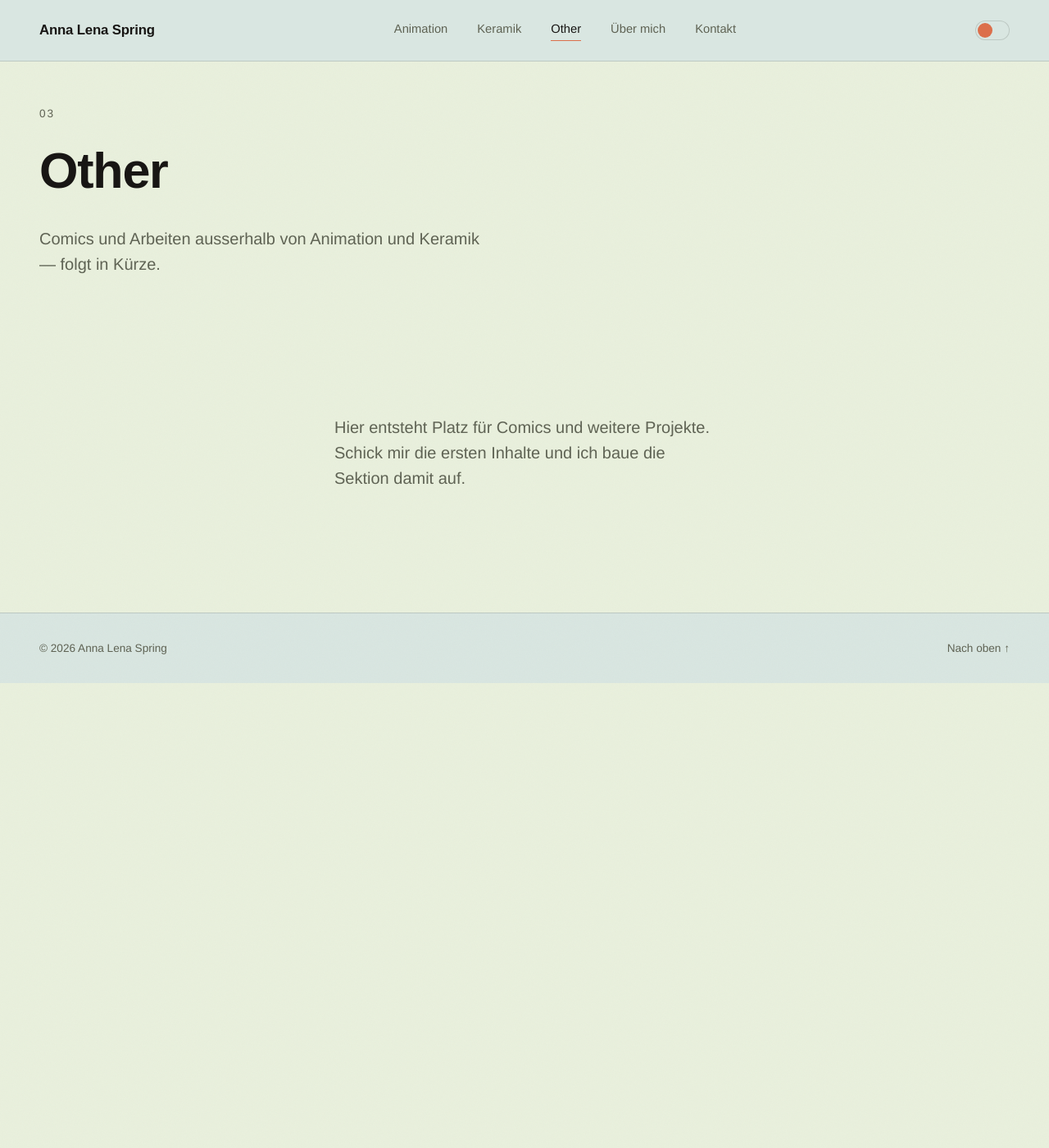
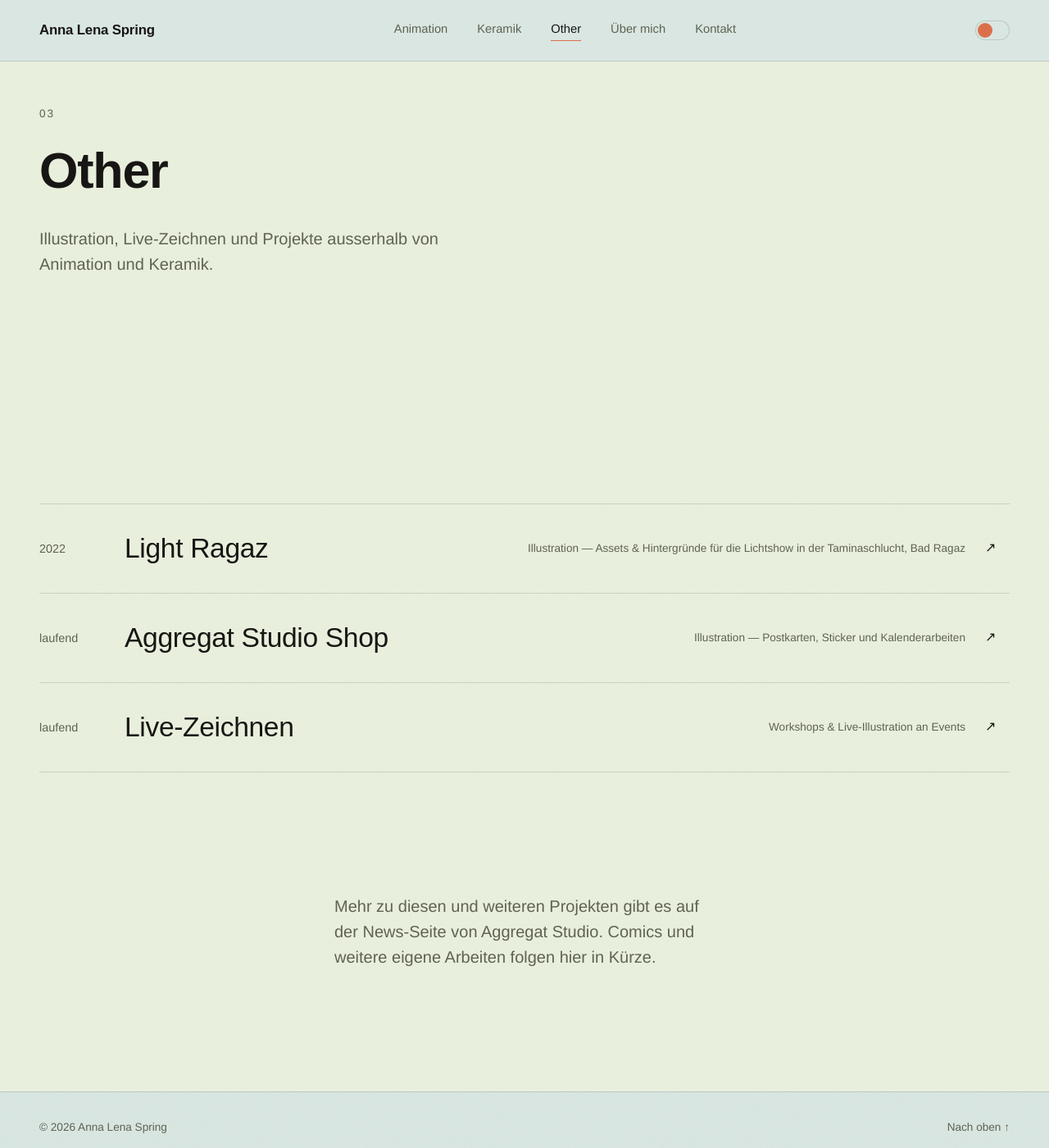
Before and after one commit to annalenaspring/my-website, a Jekyll site: the page built from other.html, in a window 1280 px wide and 1400 px high. Shown: the whole window at 82% size. Built offline with Jekyll 4.4.1, drawn with Linux system fonts in a browser that asks for light colours; nearby versions of some CDN libraries; some web fonts are replaced.

Commit message:
Other-Seite: Light Ragaz, Aggregat Studio Shop & Live-Zeichnen verlinkt

```diff
--- a/css/style.css
+++ b/css/style.css
@@ -177,6 +177,7 @@ h2{font-size:clamp(var(--fs-04),5vw,var(--fs-05));}
   padding:1.75rem 0;border-top:1px solid var(--line);cursor:pointer;
 }
 .work-item:last-child{border-bottom:1px solid var(--line);}
+.work-item-fill{display:contents;color:inherit;text-decoration:none;}
 .work-year{color:var(--text-muted);font-size:.9rem;}
 .work-title{font-family:'Clash Display',sans-serif;font-size:clamp(1.4rem,3vw,2.1rem);letter-spacing:-0.01em;transition:color .3s var(--ease), transform .3s var(--ease);}
 .work-role{color:var(--text-muted);font-size:.85rem;text-align:right;}
--- a/other.html
+++ b/other.html
@@ -2,14 +2,43 @@
 layout: default
 title: Other
 permalink: /other/
-description: "Weitere Arbeiten von Anna Lena Spring — Comics und mehr."
+description: "Weitere Arbeiten von Anna Lena Spring — Illustration, Live-Zeichnen, Comics."
 ---
 <section class="page-hero" data-reveal>
   <span class="section-index">03</span>
   <h1>Other</h1>
-  <p class="page-intro">Comics und Arbeiten ausserhalb von Animation und Keramik — folgt in Kürze.</p>
+  <p class="page-intro">Illustration, Live-Zeichnen und Projekte ausserhalb von Animation und Keramik.</p>
+</section>
+
+<section class="work">
+  <ul class="work-list">
+    <li class="work-item" data-reveal>
+      <a href="https://aggregat-studio.ch/light-ragaz-2022" target="_blank" rel="noopener" data-cursor="link" class="work-item-fill">
+        <span class="work-year">2022</span>
+        <span class="work-title">Light Ragaz</span>
+        <span class="work-role">Illustration — Assets &amp; Hintergründe für die Lichtshow in der Taminaschlucht, Bad Ragaz</span>
+        <span class="work-arrow">↗</span>
+      </a>
+    </li>
+    <li class="work-item" data-reveal>
+      <a href="https://aggregat-studio.ch/shop" target="_blank" rel="noopener" data-cursor="link" class="work-item-fill">
+        <span class="work-year">laufend</span>
+        <span class="work-title">Aggregat&nbsp;Studio Shop</span>
+        <span class="work-role">Illustration — Postkarten, Sticker und Kalenderarbeiten</span>
+        <span class="work-arrow">↗</span>
+      </a>
+    </li>
+    <li class="work-item" data-reveal>
+      <a href="https://aggregat-studio.ch/events" target="_blank" rel="noopener" data-cursor="link" class="work-item-fill">
+        <span class="work-year">laufend</span>
+        <span class="work-title">Live-Zeichnen</span>
+        <span class="work-role">Workshops &amp; Live-Illustration an Events</span>
+        <span class="work-arrow">↗</span>
+      </a>
+    </li>
+  </ul>
 </section>
 
 <section class="other-placeholder" data-reveal>
-  <p>Hier entsteht Platz für Comics und weitere Projekte. Schick mir die ersten Inhalte und ich baue die Sektion damit auf.</p>
+  <p>Mehr zu diesen und weiteren Projekten gibt es auf der <a href="https://aggregat-studio.ch/news" target="_blank" rel="noopener" data-cursor="link">News-Seite von Aggregat&nbsp;Studio</a>. Comics und weitere eigene Arbeiten folgen hier in Kürze.</p>
 </section>
```
